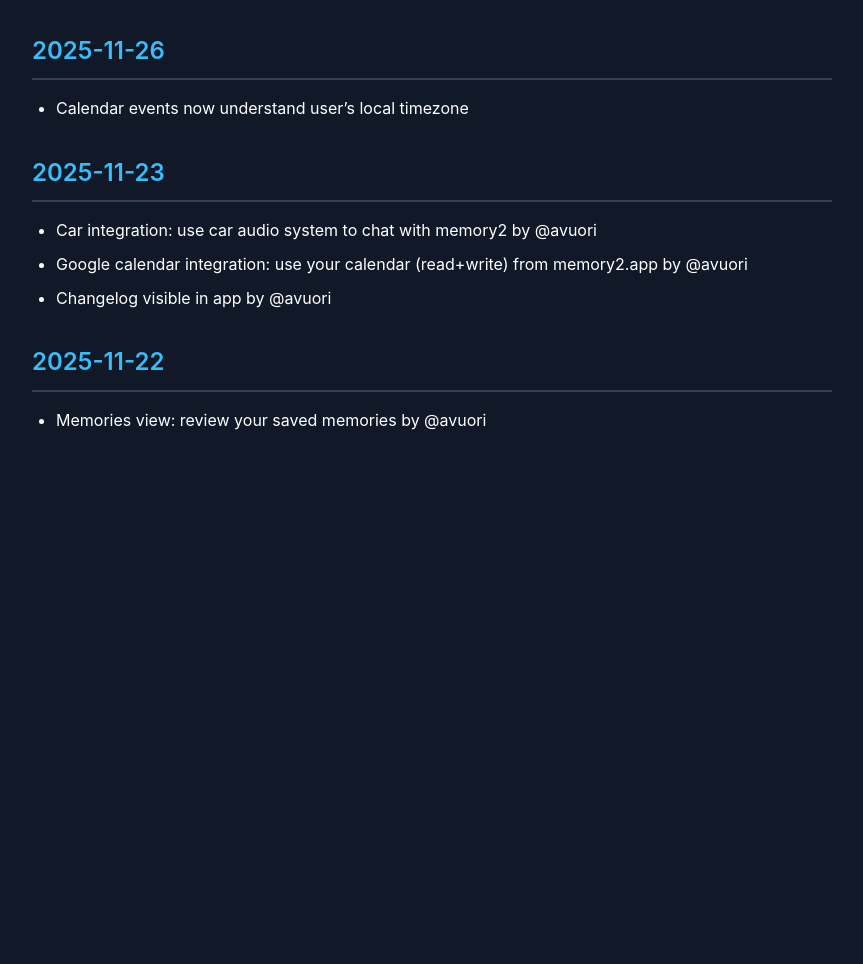
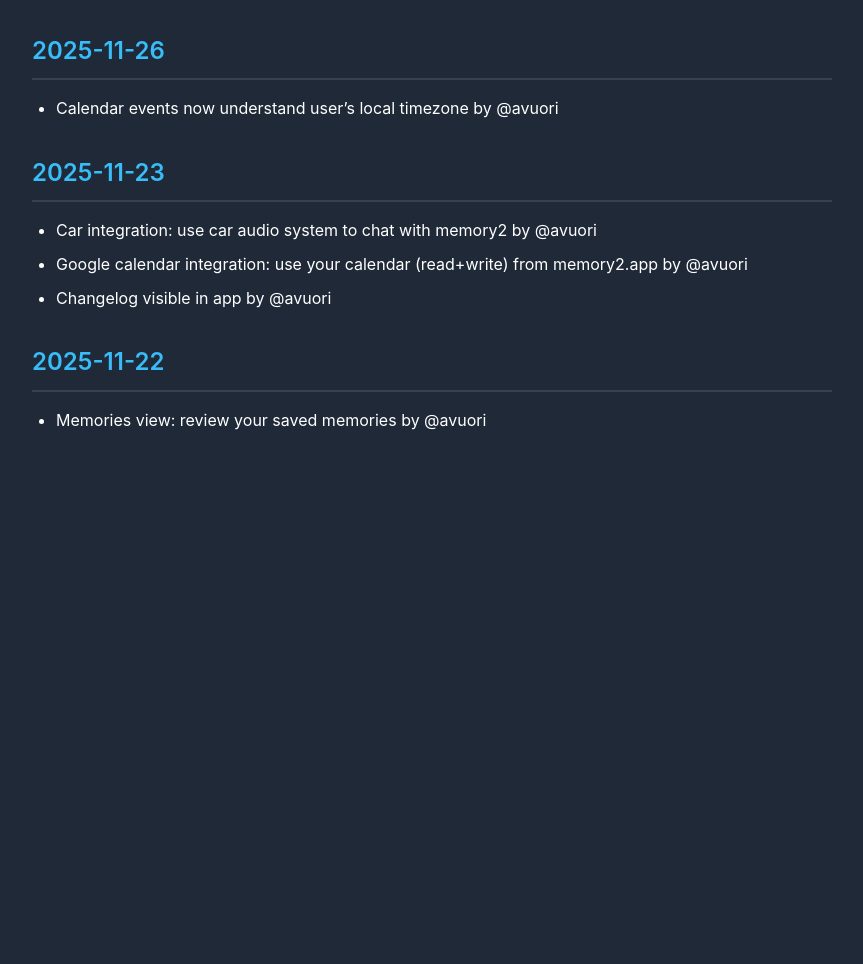
Before and after one commit to memory2-app/changelog, a Jekyll site: the page built from index.md, in a window 1280 px wide. Shown: the whole page, without its empty margins (208-1071 px from the left). Built offline with Jekyll 4.4.1, drawn with Linux system fonts in a browser that asks for light colours; before the commit the page ends 900 px from its top, so only the background shows below that.

Commit message:
Maybe fix bg color

```diff
--- a/assets/css/style.css
+++ b/assets/css/style.css
@@ -13,8 +13,13 @@
   --divider-gray: #333333;
 }
 
+html {
+  background-color: var(--memory2-dark-bg);
+  height: 100%;
+}
+
 body {
-  background-color: var(--memory2-darker-bg);
+  background-color: var(--memory2-dark-bg);
   color: var(--text-primary);
   font-family: -apple-system, BlinkMacSystemFont, 'Segoe UI', Roboto, 'Helvetica Neue', Arial, sans-serif;
   line-height: 1.6;
@@ -23,6 +28,7 @@ body {
   max-width: 800px;
   margin-left: auto;
   margin-right: auto;
+  min-height: 100%;
 }
 
 /* Headings */
--- a/index.md
+++ b/index.md
@@ -4,7 +4,7 @@ title: Memory2 Changelog
 ---
 
 # 2025-11-26
-* Calendar events now understand user's local timezone
+* Calendar events now understand user's local timezone by @avuori
 
 # 2025-11-23
 * Car integration: use car audio system to chat with memory2 by @avuori
```
